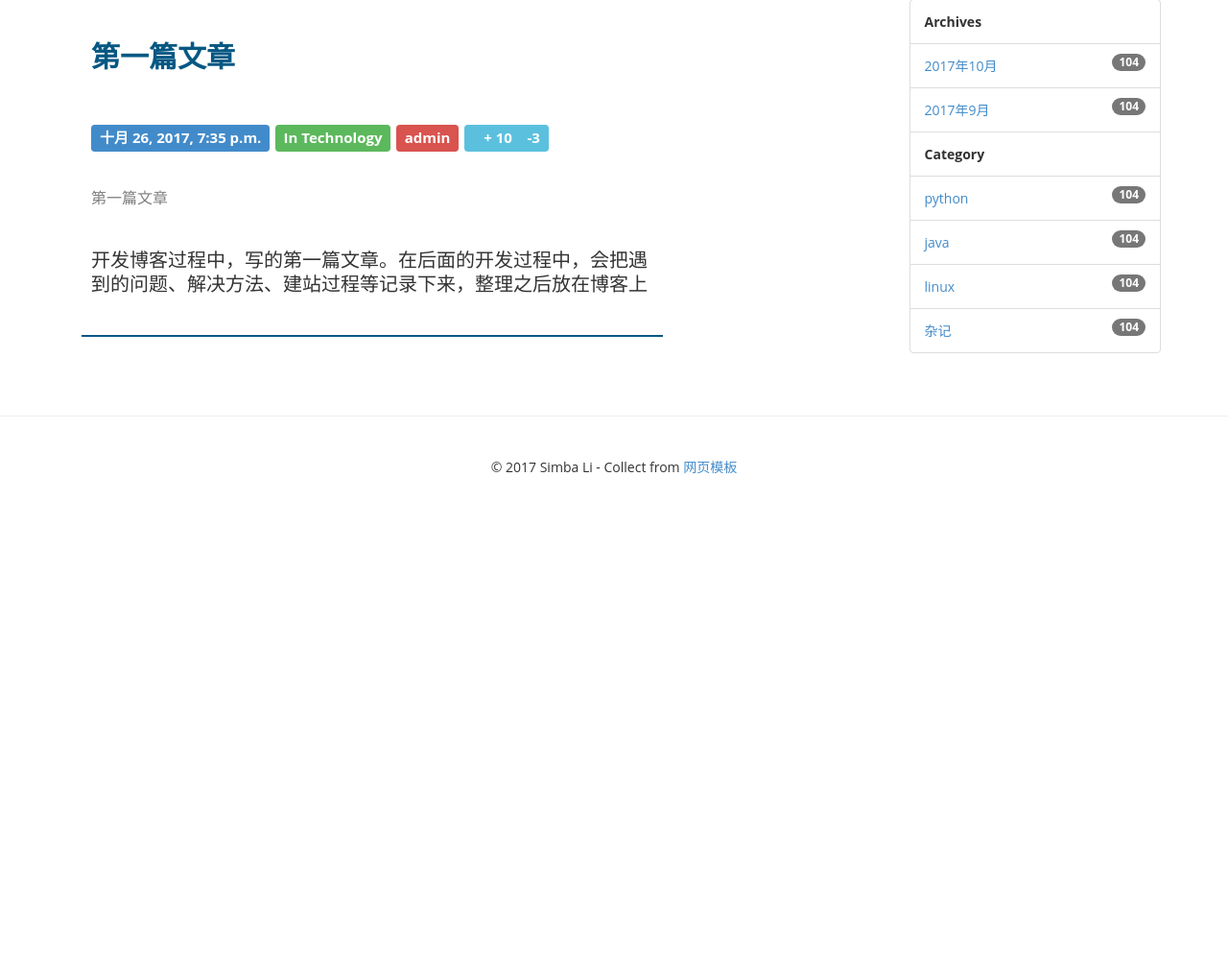
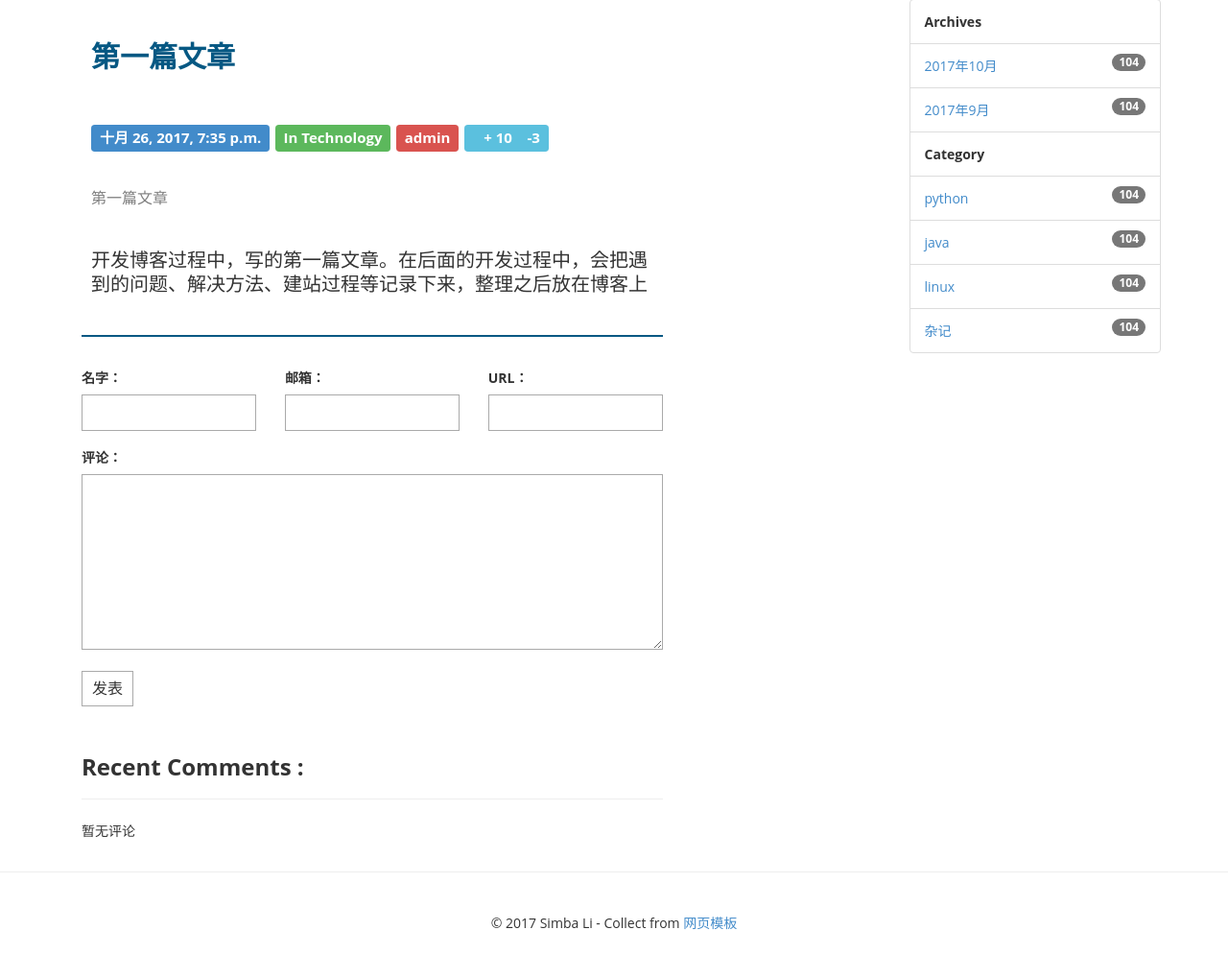
Before and after one commit to francislpx/myblog, a Django app: page /post/1/ in a window 1280 px wide. Shown: the part 311-1305 px from the top of the page at 96% size. Before the commit the page ends 805 px from the top, so only its background shows below. Run offline with Django 3.2, Linux system fonts and the light colour scheme; data comes from the database, SQL or seed files in the repository; both versions use the stored data as it was after the commit; some libraries are stand-ins or nearby versions; some web fonts are replaced.

Commit message:
增加评论功能

```diff
--- a/blog/static/blog/css/style.css
+++ b/blog/static/blog/css/style.css
@@ -63,3 +63,38 @@ body {
 	font-size:0;
 	overflow:hidden;
 }
+.contact-form input, .comment-form input {
+    border: 1px solid #aaa;
+    margin-bottom: 15px;
+    width: 100%;
+    padding: 7px 15px;
+    font-size: 16px;
+    line-height: 100%;
+    transition: 0.4s border-color linear;
+}
+
+.contact-form textarea, .comment-form textarea {
+    border: 1px solid #aaa;
+    margin-bottom: 15px;
+    width: 100%;
+    padding: 7px 15px;
+    font-size: 16px;
+    line-height: 15px !important;
+    min-height: 183px;
+    transition: 0.4s border-color linear;
+}
+
+.contact-form input:focus, .comment-form input:focus,
+.contact-form textarea:focus, .comment-form textarea:focus {
+    border-color: #666;
+}
+.comment-form {
+    margin-top: 15px;
+}
+
+.comment-form .comment-btn {
+    background-color: #fff;
+    border: 1px solid #aaa;
+    font-size: 16px;
+    padding: 5px 10px;
+}
--- a/blog/views.py
+++ b/blog/views.py
@@ -1,5 +1,5 @@
 from django.shortcuts import render, get_object_or_404
-
+from comments.forms import CommentForm
 from .models import Post, Category
 import markdown
 
@@ -17,7 +17,12 @@ def detail(request, pk):
                                       'markdown.extensions.extra',
                                       'markdown.extensions.codehilite',
                                       'markdown.extensions.toc', ])
-    return render(request, 'blog/detail.html', context={'post': post})
+    form = CommentForm()
+    comments = post.comments_set.all()
+    context = {'post': post,
+               'form':form,
+               'comments':comments}
+    return render(request, 'blog/detail.html', context=context)
 
 
 def archives(request, year, month):
--- /dev/null
+++ b/comments/forms.py
@@ -0,0 +1,7 @@
+from django import forms
+from .models import Comments
+
+class CommentForm(forms.ModelForm):
+    class Meta:
+        model = Comments
+        fields = ['name', 'email', 'url', 'text']
--- /dev/null
+++ b/comments/urls.py
@@ -0,0 +1,7 @@
+from django.conf.urls import url
+from . import views
+
+app_name = 'comments'
+urlpatterns = [
+    url(r'^comment/post/(?P<post_pk>[0-9]+)/$', views.post_comment, name='post_comment')
+]
--- a/myblog/urls.py
+++ b/myblog/urls.py
@@ -19,4 +19,5 @@ from django.contrib import admin
 urlpatterns = [
     url(r'^admin/', admin.site.urls),
     url(r'', include('blog.urls', namespace='blog')),
+    url(r'', include('comments.urls', namespace='comment')),
 ]
--- a/templates/blog/detail.html
+++ b/templates/blog/detail.html
@@ -26,24 +26,55 @@
 
     </div>
     <!--BLOG MAIN SECTION END-->
+    <div>
+        <form action="{% url 'comment:post_comment' post.pk %}" method="post" class="comment-form">
+            {% csrf_token %}
+            <div class="row">
+                <div class="col-md-4">
+                    <label for="{{ form.name.id_for_label }}">名字：</label>
+                    {{ form.name }}
+                    {{ form.name.errors }}
+                </div>
+                <div class="col-md-4">
+                    <label for="{{ form.email.id_for_label }}">邮箱：</label>
+                    {{ form.email }}
+                    {{ form.email.errors }}
+                </div>
+                <div class="col-md-4">
+                    <label for="{{ form.url.id_for_label }}">URL：</label>
+                    {{ form.url }}
+                    {{ form.url.errors }}
+                </div>
+                <div class="col-md-12">
+                    <label for="{{ form.text.id_for_label }}">评论：</label>
+                    {{ form.text }}
+                    {{ form.text.errors }}
+                    <button type="submit" class="comment-btn">发表</button>
+                </div>
+            </div>
+        </form>
+    </div>
 
-{#    <h3><strong>Recent Comments :</strong></h3>#}
-{#    <hr/>#}
-{#    <ul class="media-list">#}
-{#        <li class="media">#}
-{#            <a class="pull-left" href="#">#}
-{#                <img class="media-object img-circle" src="assets/img/user2.png"/>#}
-{#            </a>#}
-{#            <div class="media-body">#}
-{#                <h4 class="media-heading">Vestibulum et eros consectetur</h4>#}
-{#                <p>#}
-{#                    Donec sit amet ligula enim. Duis vel condimentum massa.#}
-{#                    Maecenas eget congue dui. Vestibulum et eros consectetur,#}
-{#                    interdum nibh et, volutpat dolor.#}
-{#                </p>#}
-{#            </div>#}
-{#        </li>#}
-{#        <!-- COMMENT SECTION - ONE END-->#}
+
+    <h3 style="margin-top: 50px"><strong>Recent Comments :</strong></h3>
+    <hr/>
+    <ul class="media-list">
+        {% for comment in comments %}
+            <li class="media">
+                <div class="media-body">
+                    <h4 class="media-heading">
+                        {{ comment.name }}：
+                        <time style="font-size: small; color: grey">{{ comment.create_time }}</time>
+                    </h4>
+                    <p>
+                        {{ comment.text }}
+                    </p>
+                </div>
+            </li>
+        {% empty %}
+            暂无评论
+        {% endfor %}
+        <!-- COMMENT SECTION - ONE END-->
         {#        <li class="media">#}
         {#            <a class="pull-left" href="#">#}
         {#                <img class="media-object img-circle" src="assets/img/user.gif"/>#}
@@ -93,7 +124,7 @@
         {#                </div>#}
         {#            </div>#}
         {#        </li>#}
-{#        <!-- COMMENT SECTION - TWO END-->#}
+        <!-- COMMENT SECTION - TWO END-->
         {#        <li class="media">#}
         {#            <a class="pull-left" href="#">#}
         {#                <img class="media-object img-circle" src="assets/img/user.gif"/>#}
@@ -107,8 +138,8 @@
         {#                </p>#}
         {#            </div>#}
         {#        </li>#}
-{#        <!-- COMMENT SECTION - THREE END-->#}
-{#    </ul>#}
+        <!-- COMMENT SECTION - THREE END-->
+    </ul>
     <!--COMMENTS SECTION END-->
 </div>
 {% endblock main %}
```
Also changed, not shown: comments/views.py (+23 -2 lines), db.sqlite3. Lines whose indentation alone changed are shown as unchanged.
